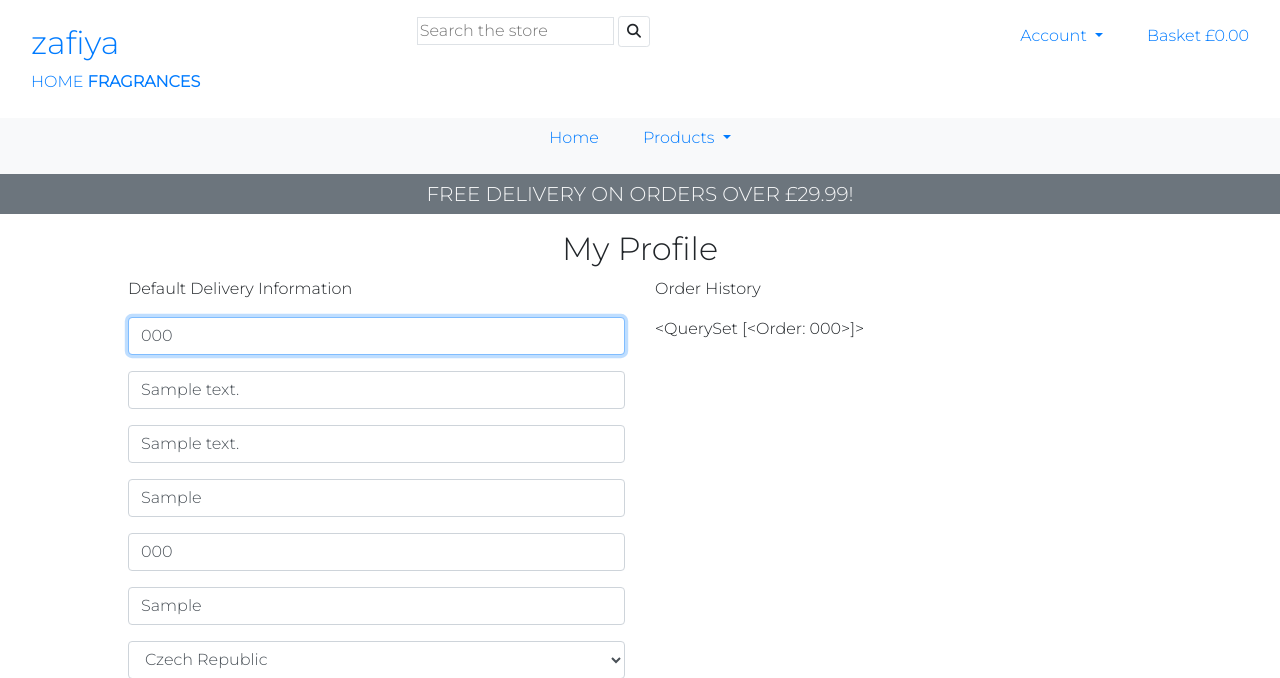
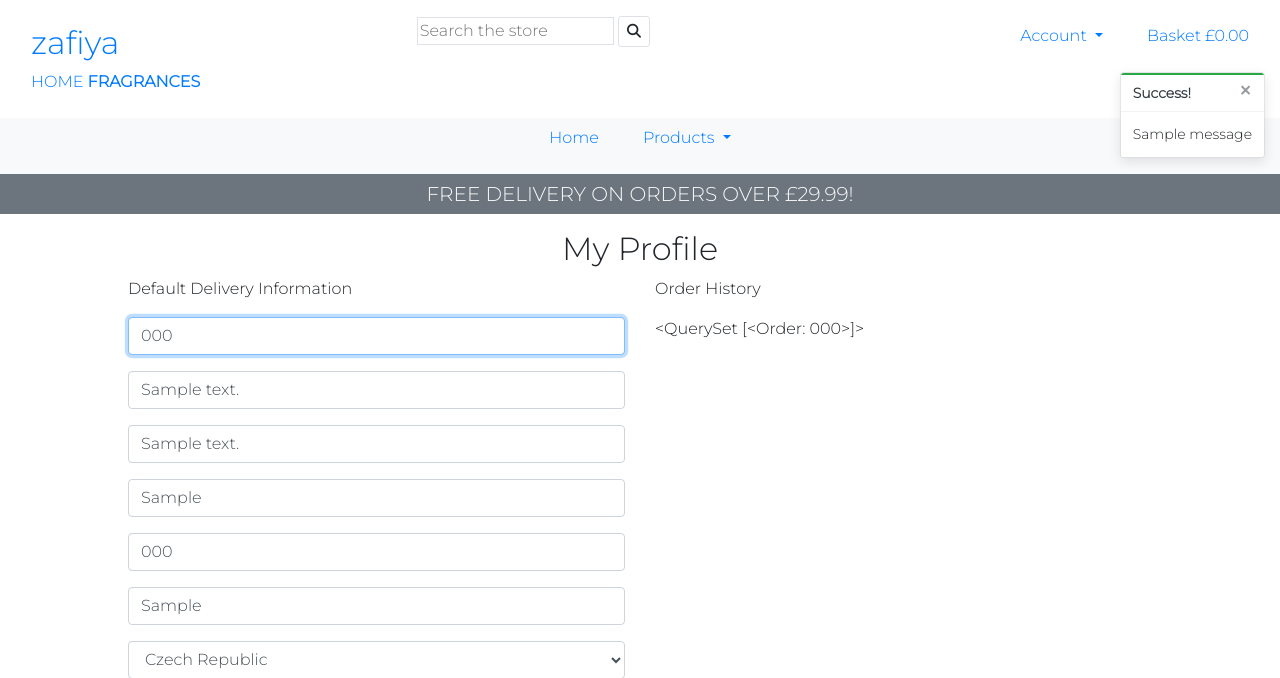
Before and after one commit to BegumDev/zafiya, a Django app: page /profile/ in a window 1280 px wide. Shown: the top 678 px of the page. Run offline with Django 3.2, Linux system fonts and the light colour scheme; a user stored in the database is signed in; tables that the repository leaves empty hold one stand-in row (values such as "Sample post"); one stand-in notice (Sample message) is shown; some libraries are stand-ins or nearby versions.

Commit message:
Added toast messages and change bootstrap links as toasts weren't loading.

```diff
--- a/bag/views.py
+++ b/bag/views.py
@@ -1,4 +1,7 @@
 from django.shortcuts import render, redirect, reverse, HttpResponse
+from django.contrib import messages
+
+from products.models import Product
 
 # Create your views here.
 # view the shopping bag
@@ -11,6 +14,7 @@ def view_bag(request):
 def add_to_bag(request, item_id):
     """ A view to add items to the bag contents """
 
+    product = Product.objects.get(pk=item_id)
     quantity = int(request.POST.get('quantity'))
     redirect_url = request.POST.get('redirect_url')
     bag = request.session.get('bag', {})  # Get the bag items if there is one or CREATE one if there isnt.
@@ -19,6 +23,7 @@ def add_to_bag(request, item_id):
         bag[item_id] += quantity  # If theres already that item in the bag - add to it
     else:
         bag[item_id] = quantity  # Or if not, then add just that one.
+        messages.success(request, f'Added {product.name} to your bag')
 
     request.session['bag'] = bag  # Then store the new information in the session with the updated quantity.
 
--- a/products/views.py
+++ b/products/views.py
@@ -1,5 +1,6 @@
 from django.shortcuts import render, get_object_or_404
 from .models import Product, Category
+from django.contrib import messages
 
 
 def all_products(request):
--- a/profiles/views.py
+++ b/profiles/views.py
@@ -1,19 +1,29 @@
 from django.shortcuts import render, get_object_or_404
+from django.contrib import messages
+
 from .models import UserProfile
 from .forms import UserProfileForm
+
 
 # Create your views here.
 def profile(request):
     """ to view user profile """
 
     profile = get_object_or_404(UserProfile, user=request.user)
-    orders = profile.orders.all()
+
+    if request.method == 'POST':
+        form = UserProfileForm(request.POST, instance=profile)
+        if form.is_valid():
+            form.save()
+            messages.success(request, 'Profile updated successfully.')
 
     form = UserProfileForm(instance=profile)
+    orders = profile.orders.all()
     template = 'profiles/profile.html'
     context = {
         'form': form,
         'orders': orders,
+        'on_profile_page': True
     }
 
     return render(request, template, context)
--- a/static/css/base.css
+++ b/static/css/base.css
@@ -59,3 +59,18 @@ section{
 .remove-link {
     cursor: pointer;
 }
+
+.message-container {
+    position: fixed;
+    top: 72px;
+    right: 15px;
+    z-index: 9999999999;
+}
+
+.custom-toast {
+    overflow: hidden;
+}
+
+.toast-capper {
+    height: 2px;
+}
--- a/templates/base.html
+++ b/templates/base.html
@@ -19,12 +19,22 @@
 
     {% block corecss %}
     <!-- Bootstrap CSS -->
-    <link rel="stylesheet" href="https://cdn.jsdelivr.net/npm/bootstrap@4.4.1/dist/css/bootstrap.min.css"
+    <!-- <link rel="stylesheet" href="https://cdn.jsdelivr.net/npm/bootstrap@4.4.1/dist/css/bootstrap.min.css"
+        integrity="sha384-Vkoo8x4CGsO3+Hhxv8T/Q5PaXtkKtu6ug5TOeNV6gBiFeWPGFN9MuhOf23Q9Ifjh" crossorigin="anonymous"> -->
+
+    <!-- CI version bootstrap-->
+    <link rel="stylesheet" href="https://stackpath.bootstrapcdn.com/bootstrap/4.4.1/css/bootstrap.min.css"
         integrity="sha384-Vkoo8x4CGsO3+Hhxv8T/Q5PaXtkKtu6ug5TOeNV6gBiFeWPGFN9MuhOf23Q9Ifjh" crossorigin="anonymous">
+
+    <!-- google fonts -->
     <link rel="preconnect" href="https://fonts.googleapis.com">
     <link rel="preconnect" href="https://fonts.gstatic.com" crossorigin>
     <link href="https://fonts.googleapis.com/css2?family=Montserrat:wght@300&display=swap" rel="stylesheet">
     <link rel="stylesheet" href="{% static 'css/base.css' %}">
+
+    <!-- bootstrap v4 to allow for toasts dont forget to match the correct html to the toast card -->
+    <!-- <link rel="stylesheet" href="https://cdn.jsdelivr.net/npm/bootstrap@4.6.2/dist/css/bootstrap.min.css"
+        integrity="sha384-xOolHFLEh07PJGoPkLv1IbcEPTNtaed2xpHsD9ESMhqIYd0nLMwNLD69Npy4HI+N" crossorigin="anonymous"> -->
     {% endblock %}
 
     {% block extra_css %}
@@ -32,18 +42,45 @@
 
     <title>Zafiya{% block extra_title %}{% endblock %}</title>
 
-    <!-- Optional JavaScript -->
+    <!-- Optional (my original) JavaScript -->
     <!-- jQuery first, then Popper.js, then Bootstrap JS -->
     {% block corejs %}
-    <script src="https://code.jquery.com/jquery-3.6.1.min.js"
-        integrity="sha256-o88AwQnZB+VDvE9tvIXrMQaPlFFSUTR+nldQm1LuPXQ=" crossorigin="anonymous"></script>
+    <!-- jquery -->
+    <!-- <script src="https://code.jquery.com/jquery-3.6.1.min.js"
+        integrity="sha256-o88AwQnZB+VDvE9tvIXrMQaPlFFSUTR+nldQm1LuPXQ=" crossorigin="anonymous"></script> -->
+    <!-- bootstrap popper -->
+    <!-- <script src="https://cdn.jsdelivr.net/npm/@popperjs/core@2.11.6/dist/umd/popper.min.js"
+        integrity="sha384-oBqDVmMz9ATKxIep9tiCxS/Z9fNfEXiDAYTujMAeBAsjFuCZSmKbSSUnQlmh/jp3" crossorigin="anonymous">
+    </script> -->
+    <!-- bootstrap js min version -->
+    <!-- <script src="https://cdn.jsdelivr.net/npm/bootstrap@5.2.1/dist/js/bootstrap.min.js"
+        integrity="sha384-7VPbUDkoPSGFnVtYi0QogXtr74QeVeeIs99Qfg5YCF+TidwNdjvaKZX19NZ/e6oz" crossorigin="anonymous">
+    </script> -->
+
+    <!-- CI version bootstrap-->
+    <!-- <script src="https://code.jquery.com/jquery-3.4.1.min.js"
+        integrity="sha256-CSXorXvZcTkaix6Yvo6HppcZGetbYMGWSFlBw8HfCJo=" crossorigin="anonymous"></script> -->
+    <script src="https://cdn.jsdelivr.net/npm/jquery@3.5.1/dist/jquery.min.js"
+        integrity="sha256-9/aliU8dGd2tb6OSsuzixeV4y/faTqgFtohetphbbj0=" crossorigin="anonymous"></script>
+    <script src="https://cdn.jsdelivr.net/npm/popper.js@1.16.0/dist/umd/popper.min.js"
+        integrity="sha384-Q6E9RHvbIyZFJoft+2mJbHaEWldlvI9IOYy5n3zV9zzTtmI3UksdQRVvoxMfooAo" crossorigin="anonymous">
+    </script>
+    <script src="https://stackpath.bootstrapcdn.com/bootstrap/4.4.1/js/bootstrap.min.js"
+        integrity="sha384-wfSDF2E50Y2D1uUdj0O3uMBJnjuUD4Ih7YwaYd1iqfktj0Uod8GCExl3Og8ifwB6" crossorigin="anonymous">
+    </script>
+
+
+    <!-- bootstrap v4 to allow for toasts dont forget to match the correct html to the toast card -->
+    <!-- <script src="https://cdn.jsdelivr.net/npm/jquery@3.5.1/dist/jquery.slim.min.js"
+        integrity="sha384-DfXdz2htPH0lsSSs5nCTpuj/zy4C+OGpamoFVy38MVBnE+IbbVYUew+OrCXaRkfj" crossorigin="anonymous">
+    </script>
+    <script src="https://cdn.jsdelivr.net/npm/bootstrap@4.6.2/dist/js/bootstrap.bundle.min.js"
+        integrity="sha384-Fy6S3B9q64WdZWQUiU+q4/2Lc9npb8tCaSX9FK7E8HnRr0Jz8D6OP9dO5Vg3Q9ct" crossorigin="anonymous">
+    </script> -->
+
+    <!-- font awesome -->
     <script src="https://kit.fontawesome.com/f2b99ab49c.js" crossorigin="anonymous"></script>
-    <script src="https://cdn.jsdelivr.net/npm/@popperjs/core@2.11.6/dist/umd/popper.min.js"
-        integrity="sha384-oBqDVmMz9ATKxIep9tiCxS/Z9fNfEXiDAYTujMAeBAsjFuCZSmKbSSUnQlmh/jp3" crossorigin="anonymous">
-    </script>
-    <script src="https://cdn.jsdelivr.net/npm/bootstrap@5.2.1/dist/js/bootstrap.min.js"
-        integrity="sha384-7VPbUDkoPSGFnVtYi0QogXtr74QeVeeIs99Qfg5YCF+TidwNdjvaKZX19NZ/e6oz" crossorigin="anonymous">
-    </script>
+
     <!-- stripe payments -->
     <script src="https://js.stripe.com/v3/"></script>
     {% endblock %}
@@ -128,7 +165,19 @@
 
     {% if messages %}
     <div class="message-container">
-        <!-- enter message here -->
+        {% for message in messages %}
+            {% with message.level as level %}
+                {% if level == 40 %} <!-- error -->
+                    {% include 'includes/toasts/toast_error.html' %}
+                {% elif level == 30 %} <!-- warning -->
+                    {% include 'includes/toasts/toast_warning.html' %}
+                {% elif level == 25 %} <!-- success -->
+                    {% include 'includes/toasts/toast_success.html' %}
+                {% else %} <!-- info -->
+                    {% include 'includes/toasts/toast_info.html' %}
+                {% endif %}
+            {% endwith %}
+        {% endfor %}
     </div>
     {% endif %}
 
@@ -150,6 +199,9 @@
     </footer>
 
     {% block postloadjs %}
+    <script type="text/javascript">
+        $('.toast').toast('show');
+    </script>
     {% endblock %}
 
 </body>
--- /dev/null
+++ b/templates/includes/toasts/toast_success.html
@@ -0,0 +1,28 @@
+<div class="toast custom-toast" data-autohide="false">
+    <div class="arrow-up arrow-success"></div>
+    <div class="toast-capper bg-success"></div>
+    <div class="toast-header bg-white text-dark">
+        <strong class="mr-auto">Success!</strong>
+        <button type="button" class="ml-2 mb-1 close text-dark" data-dismiss="toast" aria-label="Close">
+            <span aria-hidden="true">&times;</span>
+        </button>
+    </div>
+    <div class="toast-body bg-white">
+        {{ message }}
+    </div>
+</div>
+
+
+<!-- bootstrap v4 from bootstrap docs -->
+<!--
+<div class="toast bg-success" role="alert" aria-live="assertive" aria-atomic="true" autohide: false>
+    <div class="toast-header">
+        <strong class="mr-auto">Success!</strong>
+        <button type="button" class="ml-2 mb-1 close" data-dismiss="toast" aria-label="Close">
+            <span aria-hidden="true">&times;</span>
+        </button>
+    </div>
+    <div class="toast-body">
+        {{ message }}
+    </div>
+</div> -->
--- a/zafiya/settings.py
+++ b/zafiya/settings.py
@@ -100,6 +100,8 @@ AUTHENTICATION_BACKENDS = [
     'allauth.account.auth_backends.AuthenticationBackend',
 ]
 
+MESSAGE_STORAGE = 'django.contrib.messages.storage.session.SessionStorage'
+
 SITE_ID = 1
 
 EMAIL_BACKEND = 'django.core.mail.backends.console.EmailBackend'
```
Also changed, not shown: templates/includes/toasts/toast_error.html (added, +13 -0 lines), templates/includes/toasts/toast_info.html (added, +13 -0 lines), templates/includes/toasts/toast_warning.html (added, +13 -0 lines).
